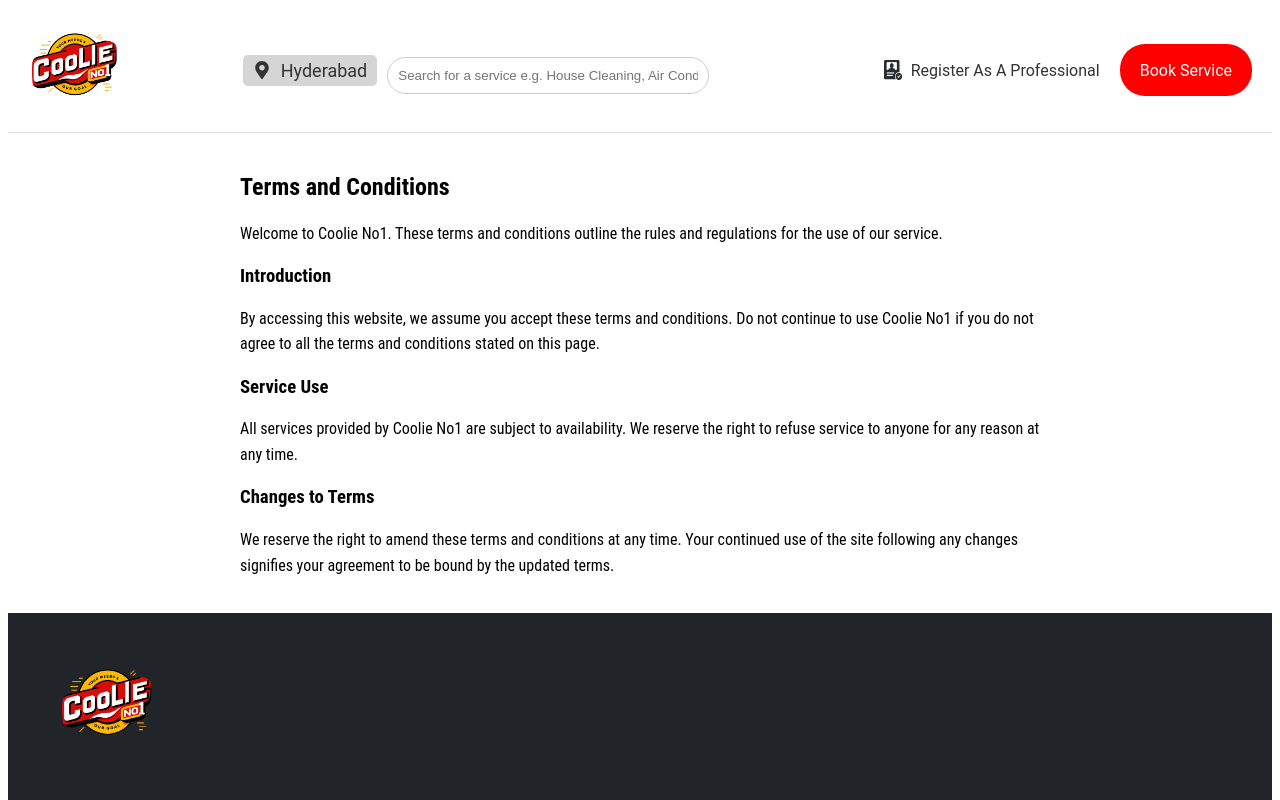
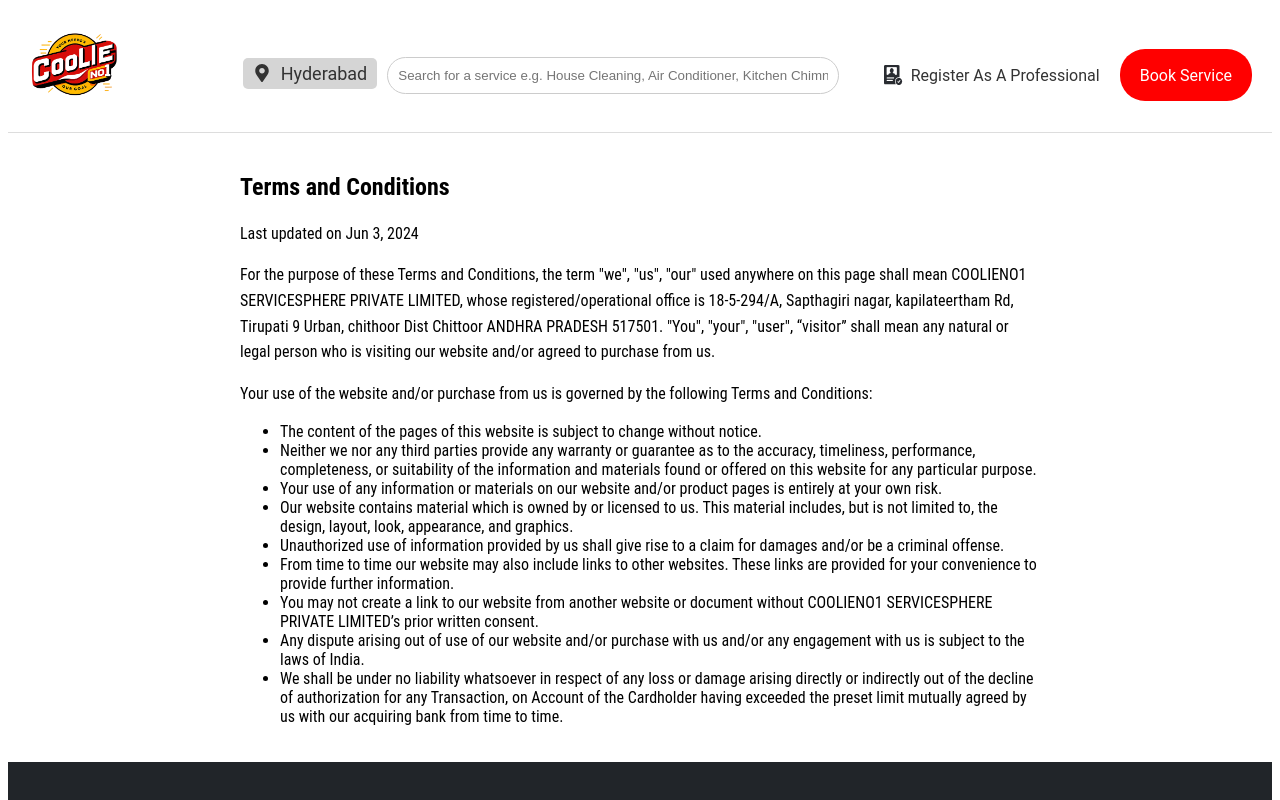
Before and after one commit to Jobminar/coolie-static, a React (Create React App) app in the folder coolie/: page /terms in a window 1280 px wide. Shown: the top 800 px of the page. Built offline with nearby package versions, Linux system fonts and the light colour scheme.

Commit message:
added the Navbar.jsx to coolie styling and About.jsx to Abot.vss

```diff
--- a/coolie/src/App.jsx
+++ b/coolie/src/App.jsx
@@ -4,6 +4,7 @@
 import Footer from "./components/Footer";
 import "./App.css";
 import PaymentComponent from "./components/PaymentComponent"; // Import PaymentComponent
+import AboutUs from "./components/Aboutpage";
 
 const Home = React.lazy(() => import("./components/Home"));
 const TermsOfService = React.lazy(() => import("./components/TermsOfService"));
@@ -30,6 +31,7 @@
             <Route path="/payment" element={<PaymentComponent />} />
             <Route path="/contactus" element={<ContactUs />} />
             <Route path="/career" element={<Career />} />
+            <Route path="/aboutpage" element={<AboutUs />} />
           </Routes>
         </Suspense>
         <Footer />
--- /dev/null
+++ b/coolie/src/components/Aboutpage.jsx
@@ -0,0 +1,38 @@
+import React from "react";
+import coolieLogo from "./assets/coolie-logo.png";
+import "./styles/Aboutpage.css";
+const AboutUs = () => {
+  return (
+    <div className="about-container">
+      <img src={coolieLogo} alt="Coolie Logo" className="about-logo" />
+      <div className="about-section">
+        <h2>About Us</h2>
+        <p>
+          With the rise of digital platforms and mobile apps, accessing home
+          services has become easier than ever. Homeowners can now find and book
+          services online, track service providers in real-time, and even pay
+          electronically, making the entire process seamless and efficient.
+          Overall, home services play a vital role in helping homeowners
+          maintain and enhance their living spaces, ensuring they remain safe,
+          comfortable, and functional for years to come.
+        </p>
+        <p>
+          At Coolie Services, we're committed to providing top-notch home
+          services across a wide range of categories. Whether you need plumbing
+          repairs, electrical work, pest control, or landscaping services, our
+          skilled professionals are here to assist you. We prioritize customer
+          satisfaction and strive to exceed expectations with every job we
+          undertake.
+        </p>
+        <p>
+          Our team consists of experienced technicians who undergo rigorous
+          training and background checks. We believe in transparency, fair
+          pricing, and reliable service. When you choose Coolie Services, you're
+          choosing quality and peace of mind.
+        </p>
+      </div>
+    </div>
+  );
+};
+
+export default AboutUs;
--- a/coolie/src/components/Contactus.jsx
+++ b/coolie/src/components/Contactus.jsx
@@ -1,3 +1,5 @@
+// ContactUs.js
+
 import React, { useState } from "react";
 import "./styles/ContactUs.css";
 
@@ -15,6 +17,7 @@
 
   return (
     <div className="contact-container">
+      <div className="contact-form">
         <h2>Contact Us</h2>
         <form onSubmit={handleSubmit}>
           <input
@@ -47,6 +50,14 @@
           <button type="submit">Submit</button>
         </form>
       </div>
+      <div className="contact-details">
+        <h3>Contact Details</h3>
+        <p>Address: 18-5-294/A, Sapthagiri Nagar, Kapilateertham Road,</p>
+        <p>Tirupati (Urban), Chittoor- 517501, Andhra Pradesh</p>
+        <p>thecoolieinfo@gmail.com</p>
+        <p>Phone: +91 9959668703</p>
+      </div>
+    </div>
   );
 };
 
--- a/coolie/src/components/Footer.jsx
+++ b/coolie/src/components/Footer.jsx
@@ -49,7 +49,7 @@
             <h5>COMPANY</h5>
             <ul className="list-unstyled">
               <li>
-                <Link to="/register">About Us</Link>
+                <Link to="/aboutpage">About Us</Link>
               </li>
               {/* <li>
                 <a href="#reviews">Reviews</a>
@@ -93,12 +93,17 @@
           <div className="footer-section">
             <h5>CONTACT</h5>
             <p>
-              <FiPhone /> Phone: +1-234-567-890
+              <FiPhone /> Phone: +91 9959668703
             </p>
             <p>
               <FiMail /> Email: thecoolieinfo@gmail.com
             </p>
-            <p>Address: 123 Main St, City, Country</p>
+            <p>
+              Address: 18-5-294/A, <br />
+              Sapthagiri Nagar, Kapilateertham Road,
+              <br />
+              Tirupati (Urban), Chittoor- 517501, Andhra Pradesh
+            </p>
           </div>
         </div>
         <Row className="copyright">
--- a/coolie/src/components/PrivacyPolicy.jsx
+++ b/coolie/src/components/PrivacyPolicy.jsx
@@ -1,5 +1,3 @@
-// PrivacyPolicy.jsx
-
 import React from "react";
 import "./styles/PrivacyPolicy.css";
 
@@ -32,7 +30,6 @@
         electronic storage is 100% secure and reliable, and we cannot guarantee
         its absolute security.
       </p>
-      {/* Add more sections as needed */}
     </div>
   );
 };
--- a/coolie/src/components/RefundPolicy.jsx
+++ b/coolie/src/components/RefundPolicy.jsx
@@ -1,5 +1,3 @@
-// RefundPolicy.jsx
-
 import React from "react";
 import "./styles/RefundPolicy.css";
 
@@ -27,7 +25,6 @@
         If you have any questions on how to return your item to us, contact us
         at support@coolieno1.com.
       </p>
-      {/* Add more sections as needed */}
     </div>
   );
 };
--- a/coolie/src/components/TermsOfService.jsx
+++ b/coolie/src/components/TermsOfService.jsx
@@ -1,5 +1,3 @@
-// TermsOfService.jsx
-
 import React from "react";
 import "./styles/TermsOfService.css";
 
@@ -7,29 +5,66 @@
   return (
     <div className="policy-container">
       <h2>Terms and Conditions</h2>
+      <p>Last updated on Jun 3, 2024</p>
       <p>
-        Welcome to Coolie No1. These terms and conditions outline the rules and
-        regulations for the use of our service.
+        For the purpose of these Terms and Conditions, the term "we", "us",
+        "our" used anywhere on this page shall mean COOLIENO1 SERVICESPHERE
+        PRIVATE LIMITED, whose registered/operational office is 18-5-294/A,
+        Sapthagiri nagar, kapilateertham Rd, Tirupati 9 Urban, chithoor Dist
+        Chittoor ANDHRA PRADESH 517501. "You", "your", "user", “visitor” shall
+        mean any natural or legal person who is visiting our website and/or
+        agreed to purchase from us.
       </p>
-      <h3>Introduction</h3>
       <p>
-        By accessing this website, we assume you accept these terms and
-        conditions. Do not continue to use Coolie No1 if you do not agree to all
-        the terms and conditions stated on this page.
+        Your use of the website and/or purchase from us is governed by the
+        following Terms and Conditions:
       </p>
-      <h3>Service Use</h3>
-      <p>
-        All services provided by Coolie No1 are subject to availability. We
-        reserve the right to refuse service to anyone for any reason at any
-        time.
-      </p>
-      <h3>Changes to Terms</h3>
-      <p>
-        We reserve the right to amend these terms and conditions at any time.
-        Your continued use of the site following any changes signifies your
-        agreement to be bound by the updated terms.
-      </p>
-      {/* Add more sections as needed */}
+      <ul>
+        <li>
+          The content of the pages of this website is subject to change without
+          notice.
+        </li>
+        <li>
+          Neither we nor any third parties provide any warranty or guarantee as
+          to the accuracy, timeliness, performance, completeness, or suitability
+          of the information and materials found or offered on this website for
+          any particular purpose.
+        </li>
+        <li>
+          Your use of any information or materials on our website and/or product
+          pages is entirely at your own risk.
+        </li>
+        <li>
+          Our website contains material which is owned by or licensed to us.
+          This material includes, but is not limited to, the design, layout,
+          look, appearance, and graphics.
+        </li>
+        <li>
+          Unauthorized use of information provided by us shall give rise to a
+          claim for damages and/or be a criminal offense.
+        </li>
+        <li>
+          From time to time our website may also include links to other
+          websites. These links are provided for your convenience to provide
+          further information.
+        </li>
+        <li>
+          You may not create a link to our website from another website or
+          document without COOLIENO1 SERVICESPHERE PRIVATE LIMITED’s prior
+          written consent.
+        </li>
+        <li>
+          Any dispute arising out of use of our website and/or purchase with us
+          and/or any engagement with us is subject to the laws of India.
+        </li>
+        <li>
+          We shall be under no liability whatsoever in respect of any loss or
+          damage arising directly or indirectly out of the decline of
+          authorization for any Transaction, on Account of the Cardholder having
+          exceeded the preset limit mutually agreed by us with our acquiring
+          bank from time to time.
+        </li>
+      </ul>
     </div>
   );
 };
--- /dev/null
+++ b/coolie/src/components/styles/Aboutpage.css
@@ -0,0 +1,47 @@
+/* AboutUs.css */
+
+.about-container {
+    max-width: 1200px;
+    margin: 0 auto;
+    padding: 20px;
+    text-align: center;
+    /* Center align the content */
+}
+
+.logo-container {
+    margin-bottom: 30px;
+}
+
+.about-logo {
+    width: 600px;
+    /* Adjust as needed */
+    display: block;
+    /* Center the logo */
+    margin: 0 auto 30px;
+    /* Center the logo and add space below it */
+}
+
+.content-container {
+    display: flex;
+    justify-content: center;
+}
+
+.about-section {
+    width: 100%;
+    max-width: 600px;
+    text-align: left;
+    /* Align text to the left within the section */
+    margin: 0 auto;
+    /* Center the section */
+}
+
+.about-section h2 {
+    color: #333;
+    margin-bottom: 20px;
+}
+
+.about-section p {
+    color: #666;
+    margin-bottom: 20px;
+    text-align: justify;
+}
--- a/coolie/src/components/styles/Footer.css
+++ b/coolie/src/components/styles/Footer.css
@@ -3,6 +3,8 @@
     color: white;
     padding: 40px 50px;
     margin-top: auto;
+    margin-left: 0%;
+    margin-right: 0%;
 }
 
 /* Subscription Form */
--- a/coolie/src/components/styles/Navbar.css
+++ b/coolie/src/components/styles/Navbar.css
@@ -39,6 +39,7 @@
     gap: 20px;
     /* Space between register and book service button */
     margin-left: auto;
+    margin-top: 10px;
     /* Push the group to the right */
 }
 
@@ -62,12 +63,14 @@
     background-color: #d5d5d5;
     padding: 5px 10px;
     border-radius: 5px;
+    margin-top: 6px;
 }
 
 .navbar-location a {
     text-decoration: none;
     color: inherit;
     margin-left: 5px;
+
 }
 
 .navbar-location svg {
@@ -75,7 +78,7 @@
 }
 
 .navbar-center input {
-    width: 300px;
+    width: 430px;
     padding: 10px;
     border: 1px solid #ccc;
     border-radius: 20px;
@@ -114,6 +117,7 @@
     .navbar-location {
         font-size: 14px;
         padding: 3px 8px;
+
     }
 
     .book-service-button {
--- a/coolie/src/components/styles/OurCoreServices.css
+++ b/coolie/src/components/styles/OurCoreServices.css
@@ -29,7 +29,7 @@
     border-radius: 8px;
     box-shadow: 0 2px 4px rgba(0, 0, 0, 0.1);
     margin-bottom: 20px;
-    text-align: left;
+    text-align: justify;
 }
 
 .service-card img {
```
Also changed, not shown: coolie/src/components/styles/ContactUs.css (+51 -12 lines). Lines whose indentation alone changed are shown as unchanged.
